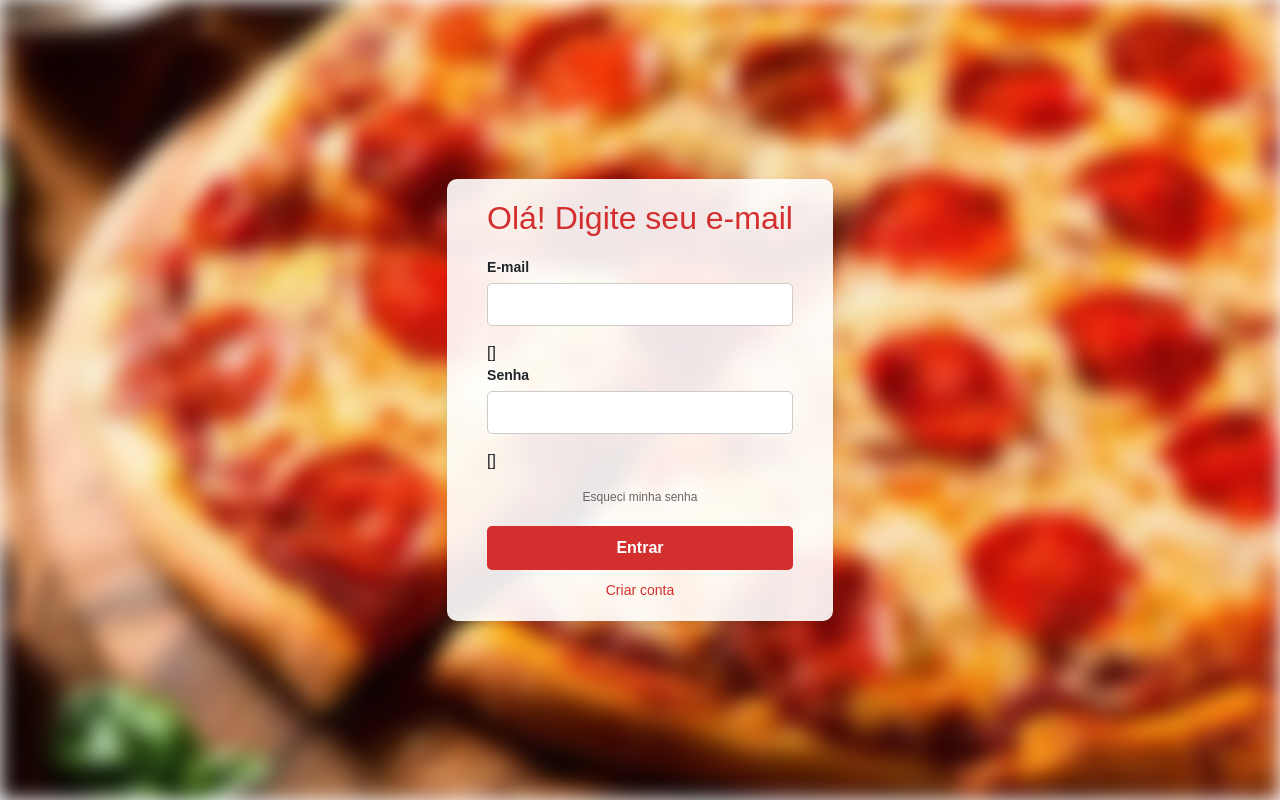
After one commit to rodrigues-renato/pizzaria, a Django app: template clientes/templates/clientes/logar.html in a window 1280 px wide. The commit adds this page. Run offline with Django 5.2, Linux system fonts and the light colour scheme; the template is opened without the code that fills it, so the values that code supplies are empty, except form fields; tables that the repository leaves empty hold one stand-in row (values such as "Sample post"); form fields are guessed from the names that the template uses.

Commit message:
Login e Logout

```diff
--- /dev/null
+++ b/clientes/templates/clientes/logar.html
@@ -0,0 +1,48 @@
+{% extends "base.html" %}
+{% load static %}
+
+{% block title %}
+Entrar
+{% endblock title %}
+
+{% block bg %}
+<div class="background"></div>
+
+<style>
+    .background {
+        position: absolute;
+        width: 100%;
+        height: 100%;
+        background: url("{% static 'clientes/img/pizza.jpg' %}") no-repeat center center/cover;
+        filter: blur(10px);
+        z-index: -1;
+    }
+</style>
+{% endblock bg %}
+
+{% block content %}
+
+    {% if user.is_authenticated %}
+    <p>Você está logado como {{ user.username }}</p>
+
+    {% else %}
+        <div class="login-container">
+                <form method="POST" class="login-form">
+                    {% csrf_token %}
+                    <h2>Olá! Digite seu e-mail</h2>
+                    <div class="form-group">
+                        <label for="{{ form.username.id_for_label }}" placeholder="Digite seu e-mail">E-mail</label>
+                        {{ form.username }}
+                        {{ form.username.errors }}
+
+                        <label for="{{ form.password.id_for_label }} placeholder="Digite sua senha"">Senha</label>
+                        {{ form.password }}
+                        {{ form.password.errors }}
+                    </div>
+                        <a href="#" class="forgot-password">Esqueci minha senha</a>
+                        <button type="submit" class="submit-btn">Entrar</button>
+                        <a href={% url "clientes:registrar_cliente" %} class="create-account">Criar conta</a>
+                    </form>
+        </div>
+    {% endif %}
+{% endblock content %}
--- a/clientes/urls.py
+++ b/clientes/urls.py
@@ -5,4 +5,5 @@
 urlpatterns = [
     path('registrar/', views.registrar_cliente, name='registrar_cliente'),
     path('login/', views.logar_cliente, name='logar_cliente'),
+    path('logout/', views.deslogar_cliente, name='logout_cliente')
 ]
--- a/templates/static/clientes/css/style.css
+++ b/templates/static/clientes/css/style.css
@@ -139,3 +139,57 @@
     background: rgba(0, 0, 255, 0.3);
     border: 1px solid rgba(0, 0, 255, 0.3);
   }
+
+  .login-container {
+    background-color: rgba(255, 255, 255, 0.9);
+    padding: 20px 40px;
+    border-radius: 10px;
+    box-shadow: 0 4px 8px rgba(0, 0, 0, 0.1);
+    text-align: center;
+}
+
+.login-form h2 {
+    color: #D32F2F;
+    margin-bottom: 20px;
+}
+
+.login-form input {
+    display: block;
+    width: 100%;
+    padding: 10px;
+    margin-bottom: 15px;
+    border: 1px solid #ccc;
+    border-radius: 5px;
+    font-size: 14px;
+}
+
+.login-form .forgot-password {
+    display: block;
+    margin-bottom: 20px;
+    color: #666;
+    text-decoration: none;
+    font-size: 12px;
+}
+
+.login-form button {
+    background-color: #D32F2F;
+    color: white;
+    border: none;
+    padding: 10px;
+    width: 100%;
+    border-radius: 5px;
+    cursor: pointer;
+    font-size: 16px;
+}
+
+.login-form button:hover {
+    background-color: #B71C1C;
+}
+
+.login-form .create-account {
+    display: block;
+    margin-top: 10px;
+    color: #D32F2F;
+    text-decoration: none;
+    font-size: 14px;
+}
```
Also changed, not shown: clientes/templates/clientes/registrar.html (+10 -10 lines), clientes/views.py (+22 -5 lines).
